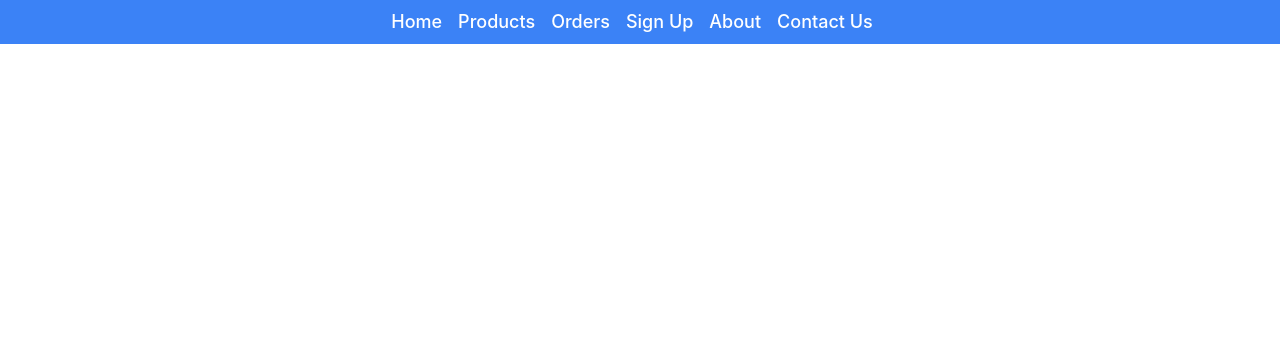
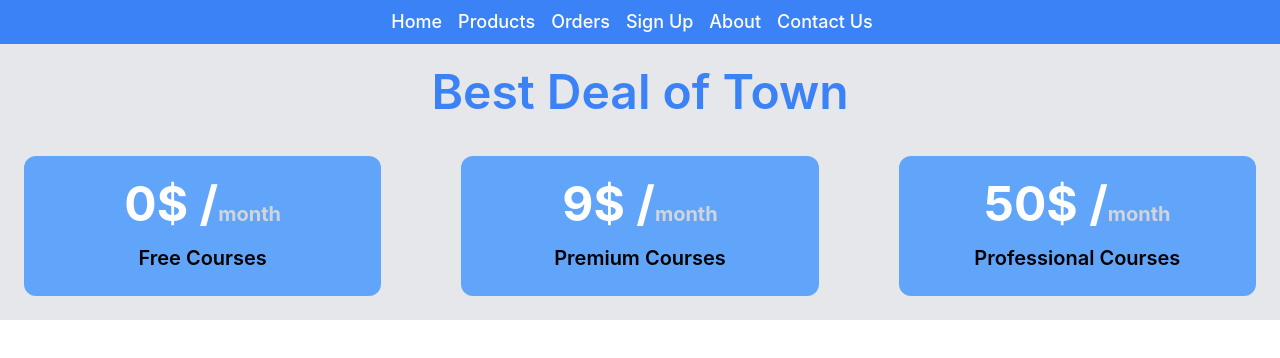
Before and after one commit to developer-mdshakil/reactjs-with-tailwind, a React (Create React App) app: page / in a window 1280 px wide. Shown: the top 358 px of the page. Built offline with nearby package versions, Linux system fonts and the light colour scheme.

Commit message:
courses card added here

```diff
--- a/src/App.js
+++ b/src/App.js
@@ -1,10 +1,12 @@
 import './App.css';
 import NavBar from './compontents/NavBar/NavBar';
+import Pricing from './compontents/Pricing/Pricing';
 
 function App() {
   return (
     <div className="App">
       <NavBar></NavBar>
+      <Pricing></Pricing>
     </div>
   );
 }
--- /dev/null
+++ b/src/compontents/Choice/Choice.js
@@ -0,0 +1,13 @@
+import React from 'react';
+
+const Choice = ({select}) => {
+    const {price, title} = select;
+    return (
+        <div className='bg-blue-400 p-6 rounded-xl mr-6 ml-6'>
+            <h2 className='text-5xl font-bold mb-4 text-white'>{price}$ /<span className='text-xl text-gray-300'>month</span></h2>
+            <span className='text-xl font-semibold text-black'>{title}</span>
+        </div>
+    );
+};
+
+export default Choice;
--- /dev/null
+++ b/src/compontents/Fetures/Features.js
@@ -0,0 +1,11 @@
+import React from 'react';
+
+const Features = () => {
+    return (
+        <div>
+
+        </div>
+    );
+};
+
+export default Features;
--- /dev/null
+++ b/src/compontents/Pricing/Pricing.js
@@ -0,0 +1,40 @@
+import React from 'react';
+import Choice from '../Choice/Choice';
+
+const Pricing = () => {
+    const pricingOptions = [
+        {id: 21, title: 'Free Courses', price: 0, feture:[
+            'Beginer friendly web design', 'InterMidyate responsive design',
+            'InterMidate Vanila javaScript' , 'InterMidyate React concept',
+            'Simple single page apllication create learn',
+            'Beginer react router'
+        ]},
+        {id: 23, title: 'Premium Courses', price: 9.0, feture:[
+            'Advanced friendly web design', 'InterMidyate responsive design',
+            'Advanced ES6 javaScript' , 'InterMidyate React and ES6 core concept',
+            'Advanced single page apllication create learn',
+            'InterMidate react router'
+        ]},
+        {id: 25, title: 'Professional Courses', price: 50, feture:[
+            'Adnvanced and professional web design', 'Addvanced responsive design',
+            'Adnvaced and Professional ES6 javaScript' , 'Advanced React concept',
+            'Professional single page apllication create learn',
+            'Advanced react router'
+        ]},
+    ]
+    return (
+        <div className='py-6 bg-gray-200'>
+            <h3 className='text-5xl font-semibold text-blue-500'>Best Deal of Town</h3>
+            <div className='grid grid-cols-3 gap-8 mt-10'>
+            {
+                pricingOptions.map(choice => <Choice
+                    key={choice.id}
+                    select={choice}
+                    ></Choice>)
+            }
+            </div>
+        </div>
+    );
+};
+
+export default Pricing;
```
